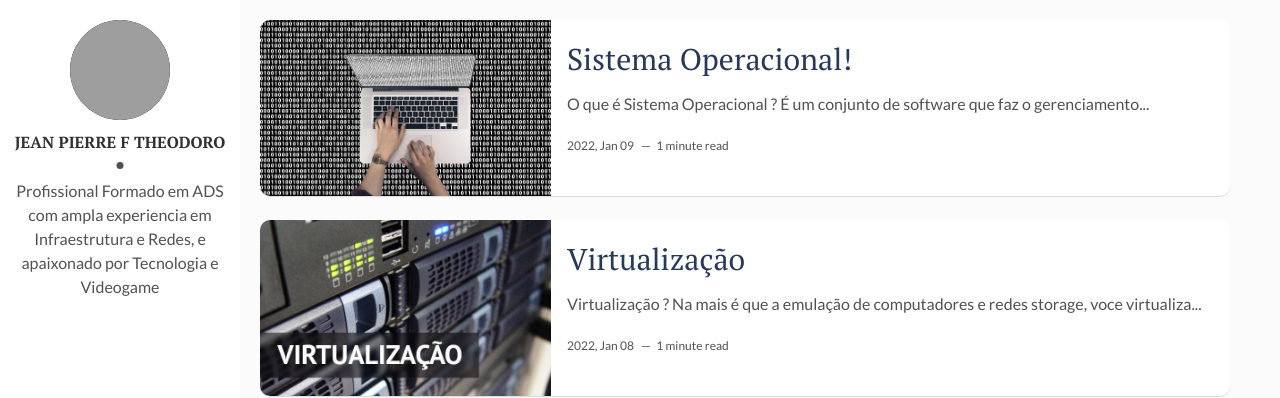
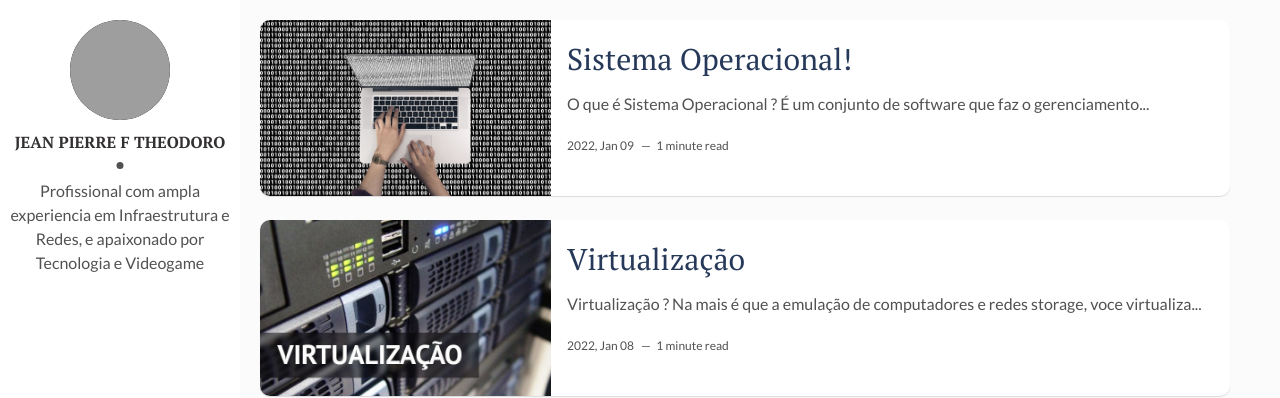
Before and after one commit to jphelpdesk/blog, a Jekyll site: the page built from index.html, in a window 1280 px wide. Shown: the top 398 px of the page. Built offline with Jekyll 4.4.1, drawn with Linux system fonts in a browser that asks for light colours; the list of posts is cut into pages by our own code; grey boxes are pictures that could not be loaded.

```diff
--- a/_config.yml
+++ b/_config.yml
@@ -11,10 +11,11 @@ site-twitter: #if your site has a twitter account, enter it here
 # Author Settings
 author: Jean Pierre F Theodoro # add your name
 author-img: profile.jpeg # add your photo
-about-author: Profissional Formado em ADS com ampla experiencia em Infraestrutura e Redes, e apaixonado por Tecnologia e Videogame  # add description
+social-email: jphelpdesk@outlook.com.br
+about-author: Profissional com ampla experiencia em Infraestrutura e Redes, e apaixonado por Tecnologia e Videogame   # add description
 social-twitter: HelpdeskJp # add your Twitter handle
 #social-facebook: JeanPierreHelpDesk # add your Facebook handle
-social-github: jeanpierreft # add your Github handle
+social-github: jphelpdesk # add your Github handle
 social-linkedin: jeanpierrefernandesTheodoro # add your Linkedin handle
 social-email: jphelpdesk@outlook.com.br
 social-instagram: jp.helpdesk
```
Also changed, not shown: 1 other file.
